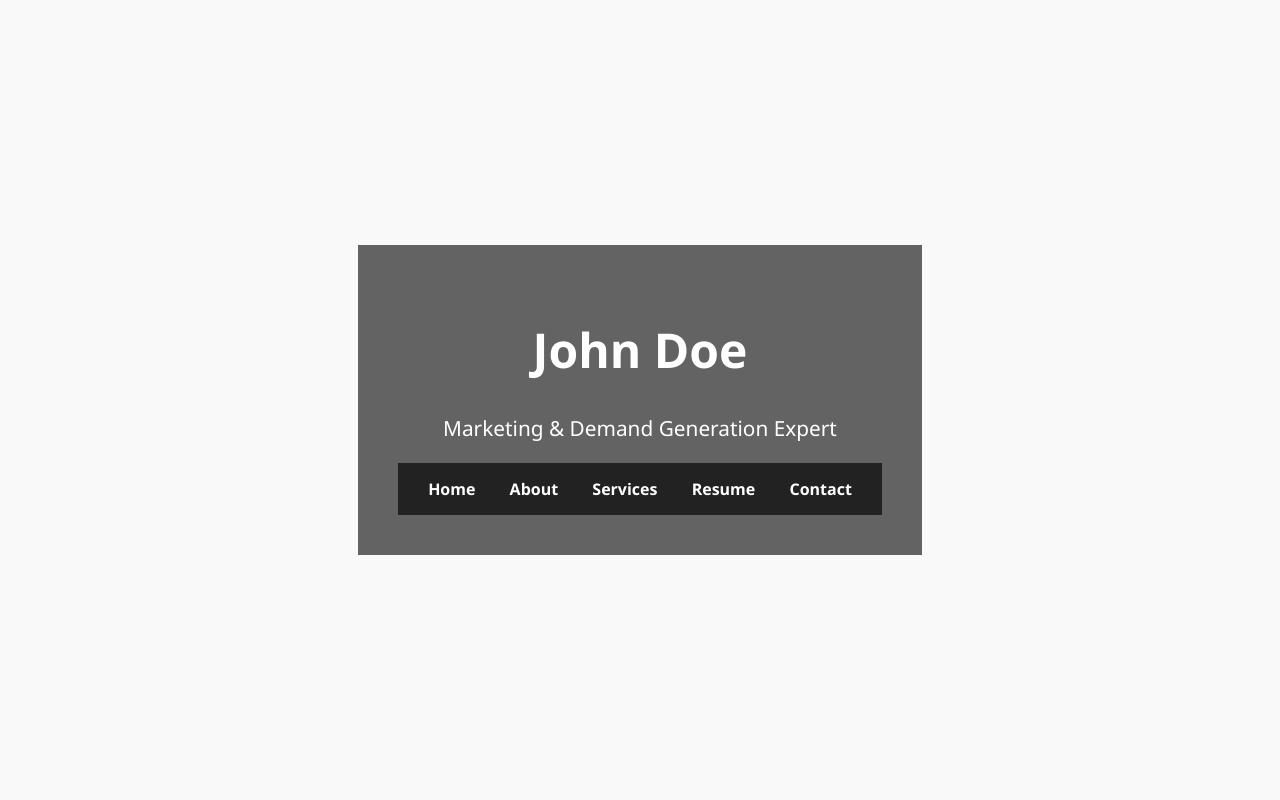
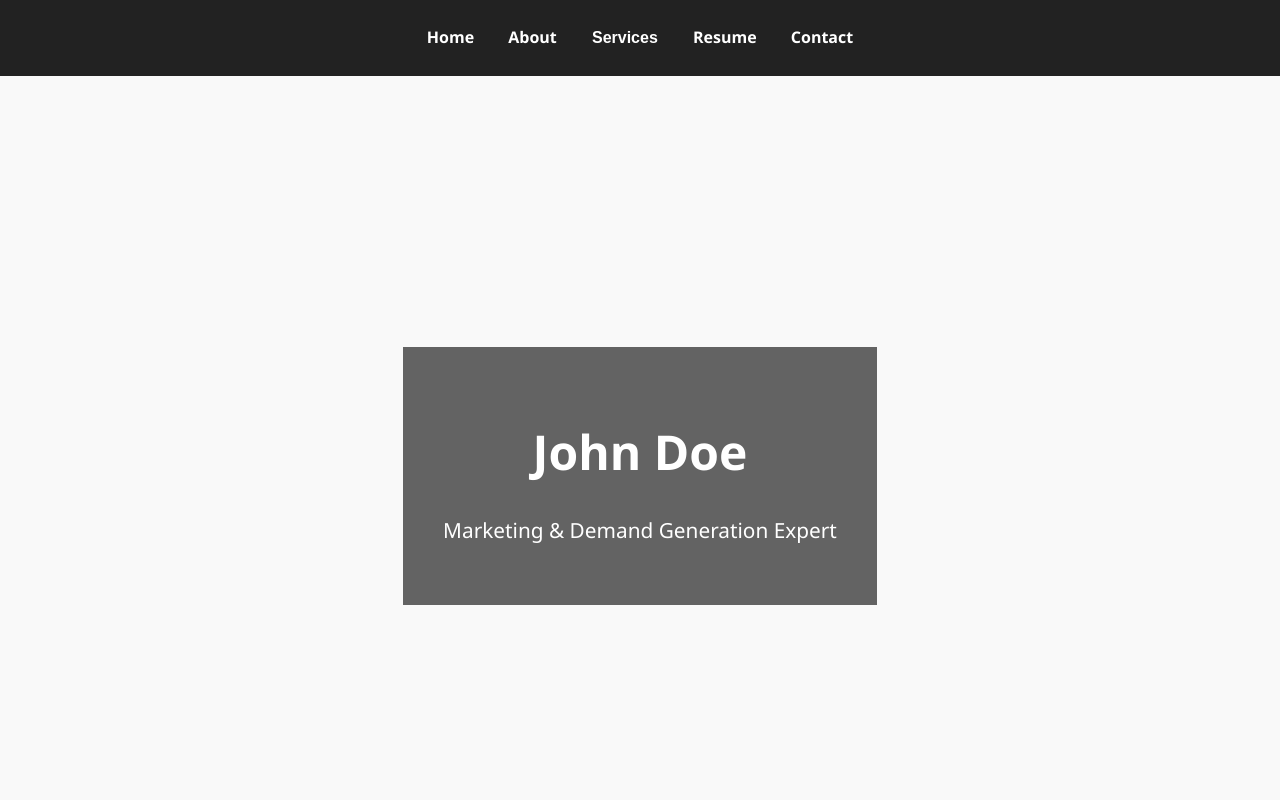
Before and after one commit to Golden-021/Resume, a plain HTML site: page index.html in a window 1280 px wide. Shown: the top 800 px of the page. Drawn offline with Linux system fonts and the light colour scheme.

Commit message:
Update index.html

```diff
--- a/index.html
+++ b/index.html
@@ -2,28 +2,40 @@
 <html lang="en">
 <head>
   <meta charset="UTF-8" />
-  <meta name="viewport" content="width=device-width, initial-scale=1.0"/>
+  <meta name="viewport" content="width=device-width, initial-scale=1.0" />
   <title>John Doe - Home</title>
   <link rel="stylesheet" href="style.css" />
 </head>
 <body>
-  <header class="hero" style="background-image: url('assets/background.jpg')">
+  <nav class="topnav">
+    <a href="index.html">Home</a>
+    <a href="about.html">About</a>
+    <div class="dropdown">
+      <button class="dropbtn">Services</button>
+      <div class="dropdown-content">
+        <a href="services.html#leadgen">Lead Generation</a>
+        <a href="services.html#analytics">Analytics</a>
+        <a href="services.html#research">Market Research</a>
+      </div>
+    </div>
+    <a href="resume.html">Resume</a>
+    <a href="contact.html">Contact</a>
+  </nav>
+
+  <header class="hero" id="dynamic-hero">
     <div class="overlay">
       <h1>John Doe</h1>
       <p>Marketing & Demand Generation Expert</p>
-      <nav>
-        <a href="index.html">Home</a>
-        <a href="about.html">About</a>
-        <a href="services.html">Services</a>
-        <a href="resume.html">Resume</a>
-        <a href="contact.html">Contact</a>
-      </nav>
     </div>
   </header>
 
   <footer>
-  <p>© 2025 John Doe. All rights reserved.</p>
-</footer>
+    <p>© 2025 John Doe. All rights reserved.</p>
+  </footer>
+
+  <script src="script.js"></script>
+</body>
+</html>
 
 
 </body>
```
